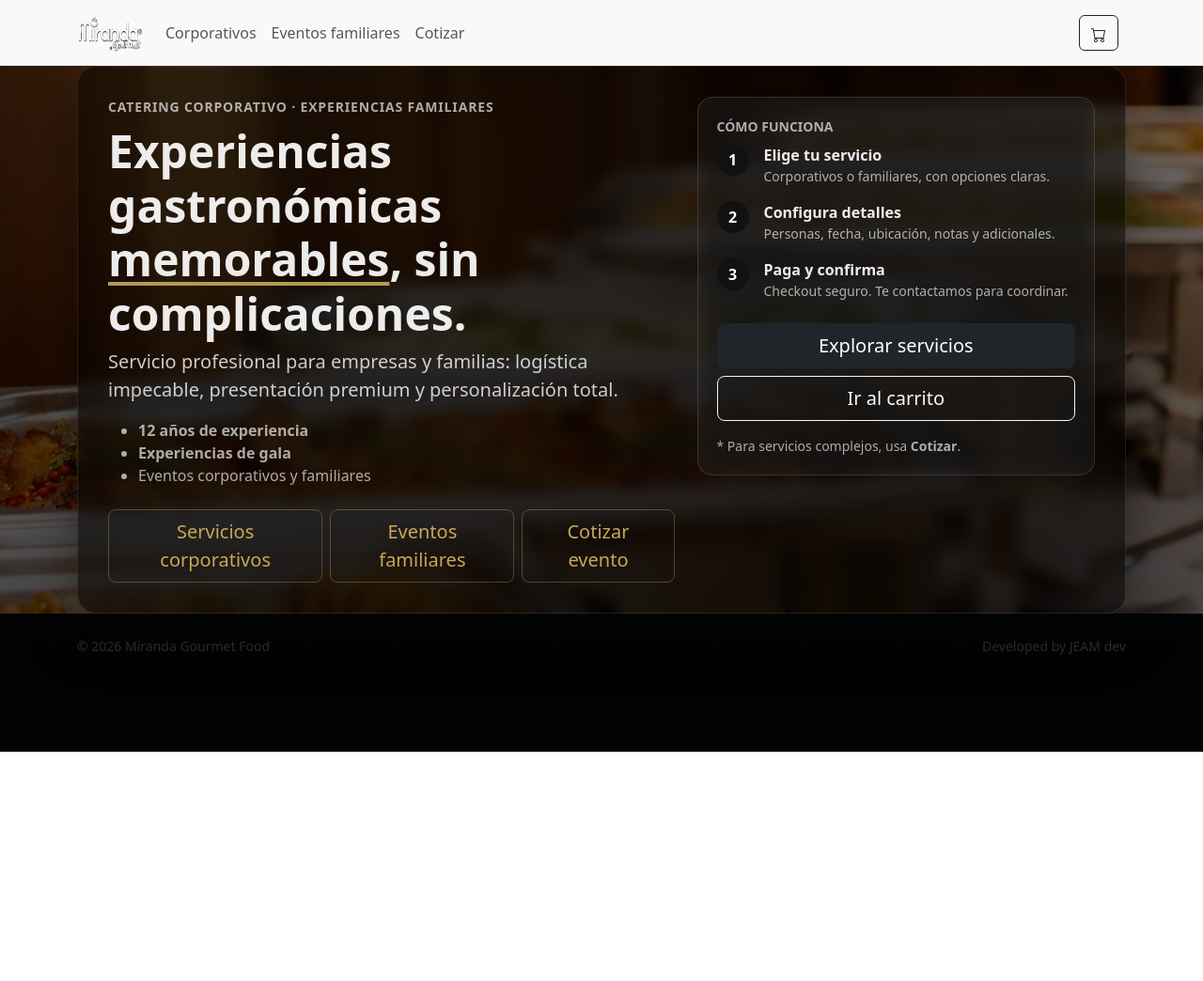
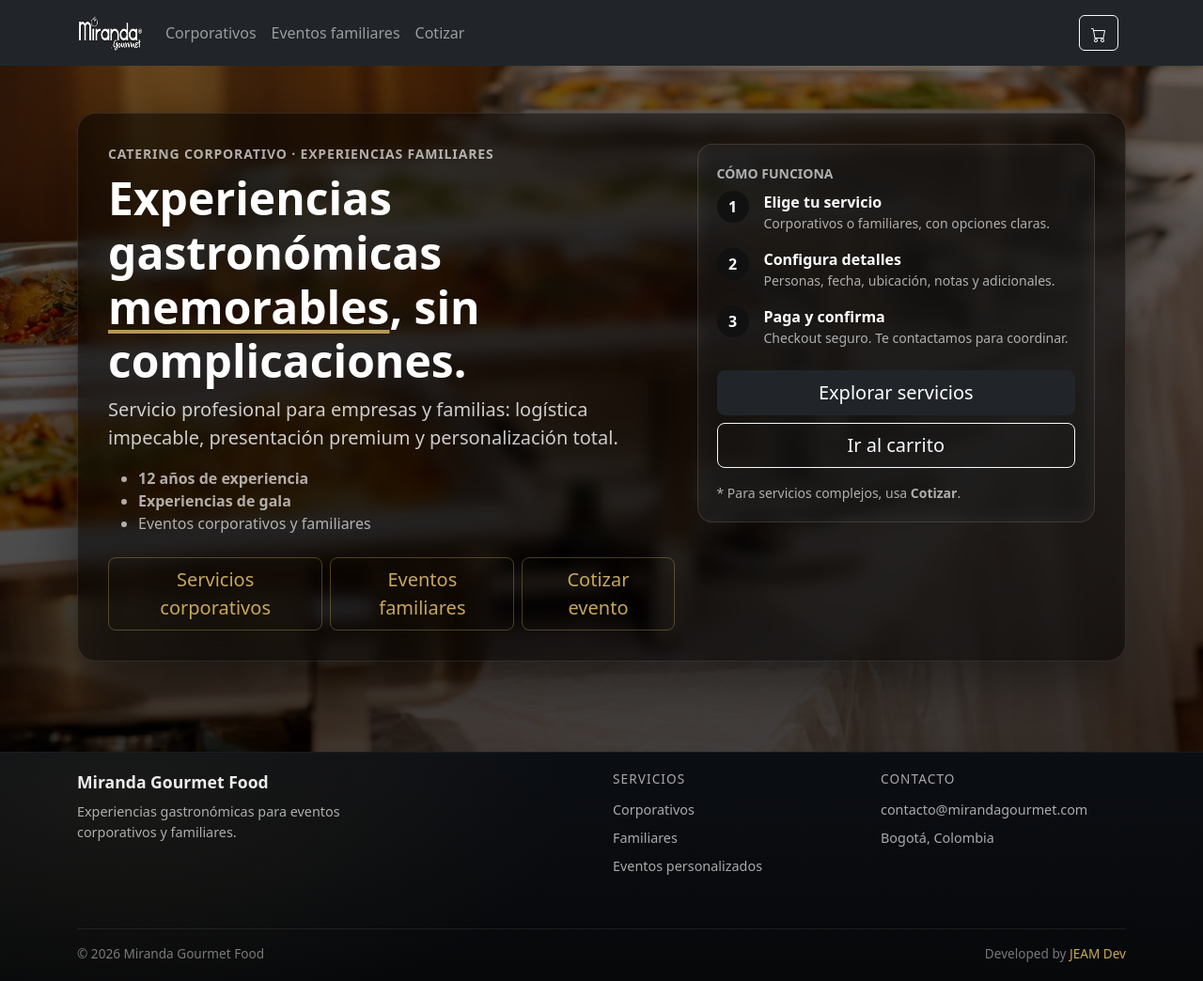
Before and after one commit to JEAM1308/MirandaGourmet, a React (Vite) app in the folder miranda-gourmet-food/: page / in a window 1280 px wide. Shown: the whole page at 94% size. Before the commit the page ends 800 px from the top, so only its background shows below. Built offline with nearby package versions, Linux system fonts and the light colour scheme; no server answers.

Commit message:
refactor footer style

```diff
--- a/miranda-gourmet-food/src/app/layout/AppShell.tsx
+++ b/miranda-gourmet-food/src/app/layout/AppShell.tsx
@@ -1,6 +1,6 @@
 import { Outlet } from "react-router-dom";
 import AppNavbar from "./Navbar";
-import AppFooter from "./Footer";
+import AppFooter from "./footer/AppFooter";
 
 export default function AppShell(){
     return (
--- a/miranda-gourmet-food/src/app/layout/Footer.tsx
+++ /dev/null
@@ -1,18 +0,0 @@
-import { Container } from "react-bootstrap";
-
-export default function AppFooter() {
-  const year = new Date().getFullYear();
-
-  return (
-    <footer className="py-4 mt-auto">
-      <Container className="d-flex flex-column flex-md-row justify-content-between gap-2">
-        <div className="text-muted small">
-          © {year} Miranda Gourmet Food
-        </div>
-        <div className="text-muted small">
-          Developed by JEAM dev
-        </div>
-      </Container>
-    </footer>
-  );
-}
--- a/miranda-gourmet-food/src/app/layout/Navbar.tsx
+++ b/miranda-gourmet-food/src/app/layout/Navbar.tsx
@@ -22,7 +22,7 @@ export default function AppNavbar() {
   const count = useMemo(() => cartCount(state.items), [state.items]);
 
   return (
-    <Navbar bg="light" expand="lg" sticky="top">
+    <Navbar bg="dark" variant="dark" expand="md" fixed="top">
       <Container>
         <Navbar.Brand as={Link} to="/" className="fw-semibold">
           <BrandLogo/>
@@ -44,7 +44,7 @@ export default function AppNavbar() {
 
           <Nav>
             <Nav.Link as={NavLink} to="/cart" className="d-flex align-items-center gap-2">
-                <Button variant="outline-dark">
+                <Button variant="outline-light">
                     <BsCart/>
                     {count > 0 && (
                         <Badge bg="dark" pill>
--- /dev/null
+++ b/miranda-gourmet-food/src/app/layout/footer/AppFooter.module.css
@@ -0,0 +1,78 @@
+.footer {
+  background:
+    radial-gradient(800px 400px at 10% 20%, rgba(198,168,91,0.08), transparent 60%),
+    linear-gradient(180deg, #0b0e13, #07080a);
+  border-top: 1px solid rgba(255,255,255,0.08);
+  color: var(--text-strong);
+  padding: 18px 0;
+}
+
+.footerOverlay {
+  position: absolute;
+  inset: 0;
+  pointer-events: none;
+}
+
+.footerContent {
+  position: relative;
+  z-index: 1;
+}
+
+.brand {
+  font-weight: 600;
+  font-size: 1.1rem;
+  margin-bottom: 0.5rem;
+}
+
+.tagline {
+  font-size: 0.9rem;
+  color: var(--text-muted);
+  max-width: 40ch;
+}
+
+.sectionTitle {
+  font-size: 0.85rem;
+  text-transform: uppercase;
+  letter-spacing: 0.08em;
+  color: var(--text-muted);
+  margin-bottom: 0.75rem;
+}
+
+.linkList {
+  list-style: none;
+  padding: 0;
+  margin: 0;
+}
+
+.linkList li {
+  margin-bottom: 0.5rem;
+  font-size: 0.9rem;
+  color: var(--text-muted);
+}
+
+.linkList a {
+  color: var(--text-muted);
+  text-decoration: none;
+  transition: color 0.2s ease;
+}
+
+.linkList a:hover {
+  color: var(--accent);
+}
+
+.bottomBar {
+  margin-top: 48px;
+  padding-top: 16px;
+  border-top: 1px solid rgba(255,255,255,0.08);
+  display: flex;
+  justify-content: space-between;
+  flex-wrap: wrap;
+  gap: 8px;
+  font-size: 0.85rem;
+  color: var(--text-faint);
+}
+
+.devCredit span {
+  color: var(--accent);
+  font-weight: 500;
+}
--- /dev/null
+++ b/miranda-gourmet-food/src/app/layout/footer/AppFooter.tsx
@@ -0,0 +1,48 @@
+import { Container, Row, Col } from "react-bootstrap";
+import styles from "./AppFooter.module.css";
+
+export default function AppFooter() {
+  const year = new Date().getFullYear();
+
+  return (
+    <footer className={styles.footer}>
+      <div className={styles.footerOverlay} />
+      <Container className={styles.footerContent}>
+        <Row className="gy-4">
+          <Col md={6}>
+            <div className={styles.brand}>
+              Miranda Gourmet Food
+            </div>
+            <div className={styles.tagline}>
+              Experiencias gastronómicas para eventos corporativos y familiares.
+            </div>
+          </Col>
+
+          <Col md={3}>
+            <div className={styles.sectionTitle}>Servicios</div>
+            <ul className={styles.linkList}>
+              <li><a href="/corporativos">Corporativos</a></li>
+              <li><a href="/familiares">Familiares</a></li>
+              <li><a href="/quote">Eventos personalizados</a></li>
+            </ul>
+          </Col>
+
+          <Col md={3}>
+            <div className={styles.sectionTitle}>Contacto</div>
+            <ul className={styles.linkList}>
+              <li>contacto@mirandagourmet.com</li>
+              <li>Bogotá, Colombia</li>
+            </ul>
+          </Col>
+        </Row>
+
+        <div className={styles.bottomBar}>
+          <div>© {year} Miranda Gourmet Food</div>
+          <div className={styles.devCredit}>
+            Developed by <span>JEAM Dev</span>
+          </div>
+        </div>
+      </Container>
+    </footer>
+  );
+}
--- a/miranda-gourmet-food/src/features/catalog/pages/home/Home.module.css
+++ b/miranda-gourmet-food/src/features/catalog/pages/home/Home.module.css
@@ -1,4 +1,13 @@
 
+.pageSection {
+  position: relative;
+  min-height: 100vh;
+  padding: 96px 0 72px;
+  background-size: cover;
+  background-position: center;
+  background-repeat: no-repeat;
+  color: #fff;
+}
 .sectionOverlay {
   position: absolute;
   inset: 0;
--- a/miranda-gourmet-food/src/styles/global.css
+++ b/miranda-gourmet-food/src/styles/global.css
@@ -68,6 +68,15 @@ body {
   -webkit-font-smoothing: antialiased;
   -moz-osx-font-smoothing: grayscale;
 }
+.app-shell {
+  min-height: 100vh;
+  display: flex;
+  flex-direction: column;
+}
+
+.app-main {
+  flex: 1;
+}
 
 /* Prefer Bootstrap defaults, but improve readability on dark */
 a {
@@ -76,11 +85,13 @@ a {
 }
 
 .pageSection {
-  min-height: calc(100vh - 72px); /* ajusta según altura de navbar */
+  position: relative;
+  min-height: 100vh;
+  padding: 96px 0 72px;
+  background-size: cover;
   background-position: center;
-  background-size: cover;
   background-repeat: no-repeat;
-  position: relative;
+  color: #fff;
 }
 
 a:hover {
```
Also changed, not shown: miranda-gourmet-food/src/app/layout/layout.types.ts (deleted, +0 -17 lines).
